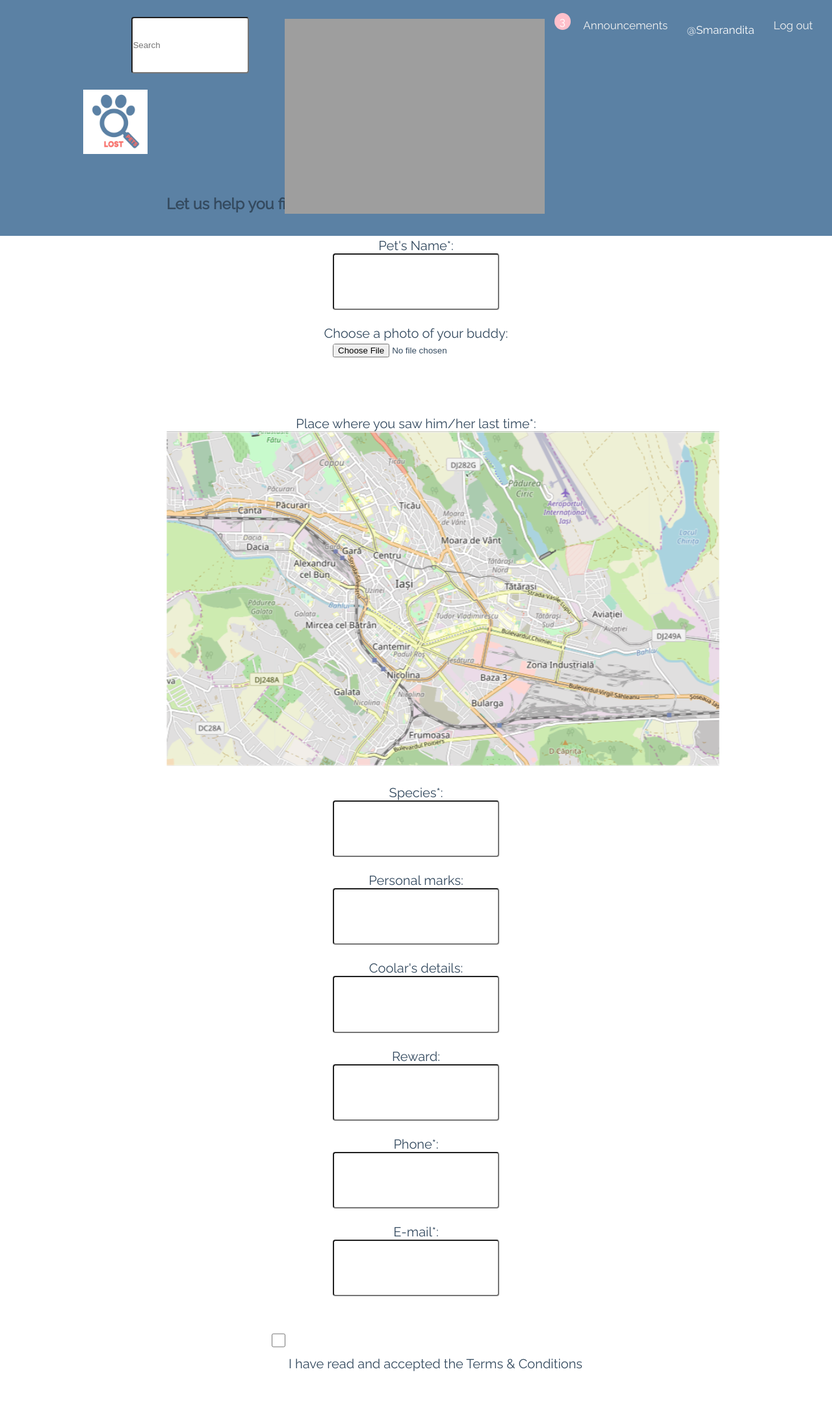
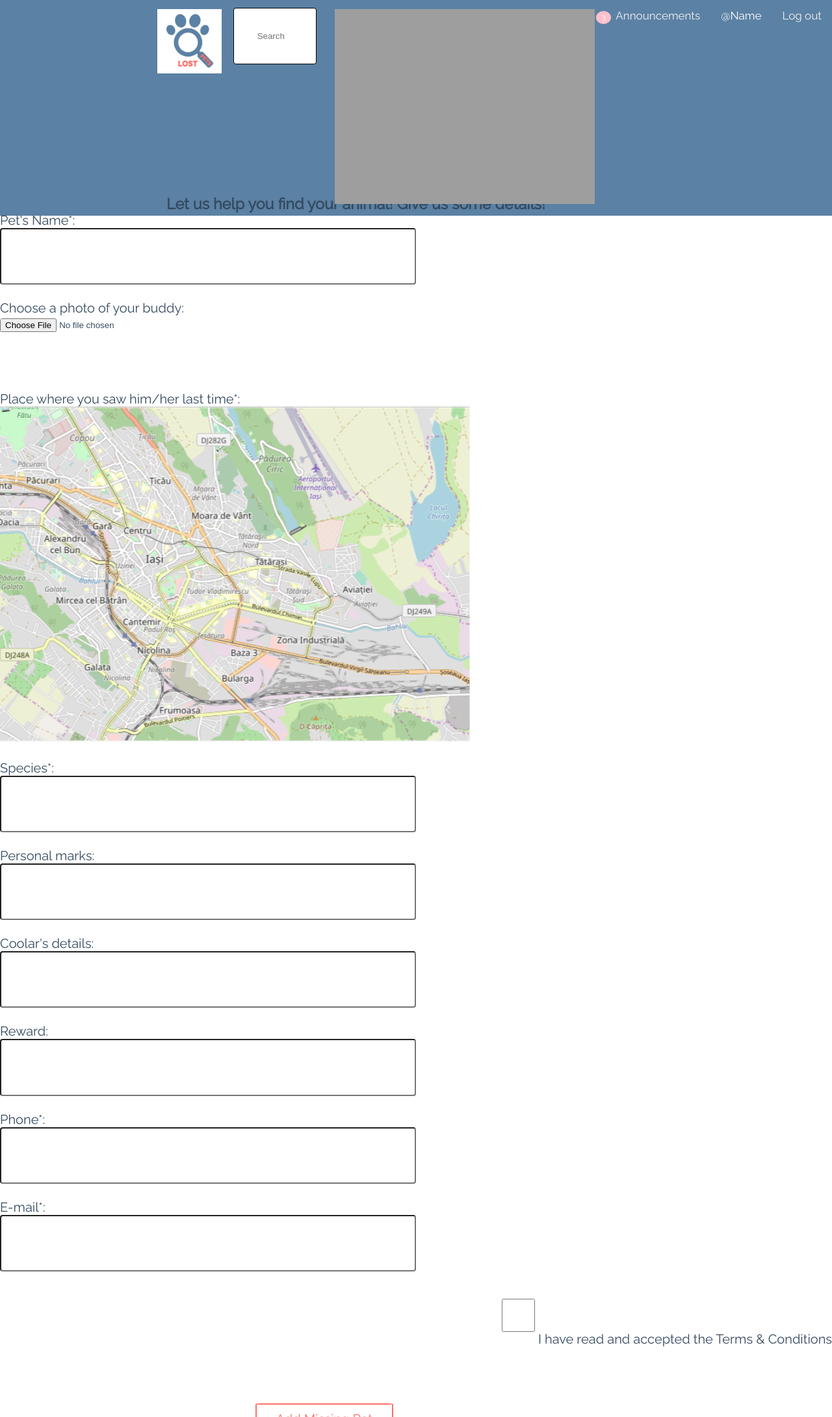
Before and after one commit to smara26/LostPets, a PHP site: page /Formular.html in a window 1280 px wide. Shown: the whole page at 65% size. Run offline with PHP 8.4, Linux system fonts and the light colour scheme; grey boxes are pictures that could not be loaded.

Commit message:
Add files via upload

```diff
--- a/LP-S/Formular.html
+++ b/LP-S/Formular.html
@@ -13,12 +13,12 @@
                 <nav class="topnav">
                         <a href="Home2.html" class="active">Log out</a>
                         <div class="dropdown">
-                            <button class="dropbtn">@Smarandita
+                            <button class="dropbtn">@Name
                                 <i class="down"></i>
                             </button>
                             <div class="dropdown-content">
-                                <a href="#">My ads</a>
-                                <a href="#">Statitics</a>
+                                <a href="myadds.html">My ads</a>
+                                <a href="statistic.html">Statitics</a>
                             </div>
                         </div>
                         <a href="#about">Announcements</a>
--- a/LP-S/form.css
+++ b/LP-S/form.css
@@ -30,17 +30,17 @@ body {
     max-width: 100%;
     margin: 0 auto;
 }
-.topnav {
+.topnav{
     overflow: hidden;
     background-color: #5b81a4;
   }
 
-  .topnav>a {
+  .topnav a {
     float: right;
     display: block;
     color: #f2f2f2;
     text-align: center;
-    padding: 2.3%;
+    padding: 14px 16px;
     text-decoration: none;
     font-size: 17px;
   }
@@ -63,7 +63,7 @@ body {
     border: none;
     outline: none;
     color: white;
-    padding: 35% 0%;
+    padding: 14px 16px;
     background-color: inherit;
     font-family: inherit;
     margin: 0;
@@ -101,8 +101,8 @@ body {
     display: block;
   }
 
-
   .notification {
+    background-color: ;
     color: white;
     text-decoration: none;
     padding: 15px 26px;
@@ -111,38 +111,34 @@ body {
     border-radius: 2px;
   }
 
+  .notification:hover {
+    background: red;
+  }
+
   .notification .badge {
     position:absolute;
-    top: 20px;
-    right: -10px;
+    top: 1.4em;
+    right: -0.7em;
     padding: 3px 8px;
     border-radius: 50%;
     background: pink;
     color: white;
+    font-size:12px;
   }
   .notification span:first-child:before{
     content:url("https://img.icons8.com/material-sharp/15/000000/alarm.png")
   }
   #searchIn{
     float:right;
-    margin:2%;
-    height: 4vh;
+    margin:12px;
+    border:0.5px solid;
     box-shadow:0px 0px 0px;
-    text-align:left;
+    padding:2px;
+    text-align:center;
     color:black;
-    width: auto;
+    width:10%;
   }
 
-#form-wrap{
-    display: block;
-    font-size: 100%;
-    height: 88%;
-    width: 100%;
-    padding-left: 30%;
-    padding-right: 30%;
-    padding-top: 3%;
-    text-align: center;
-}
 input{
     height: 4vh;
     width: 50%;
@@ -241,6 +237,12 @@ h3{
     h3{
         font-size: 20px;
     }
+    .topnav a,.dropdown .dropbtn{
+        float: right;
+        display: block;
+        padding: 2px 2px;
+        margin: 0px 0px;
+      }
 }
 @media only screen and (max-width:415px){
     .header-wrap{
```
